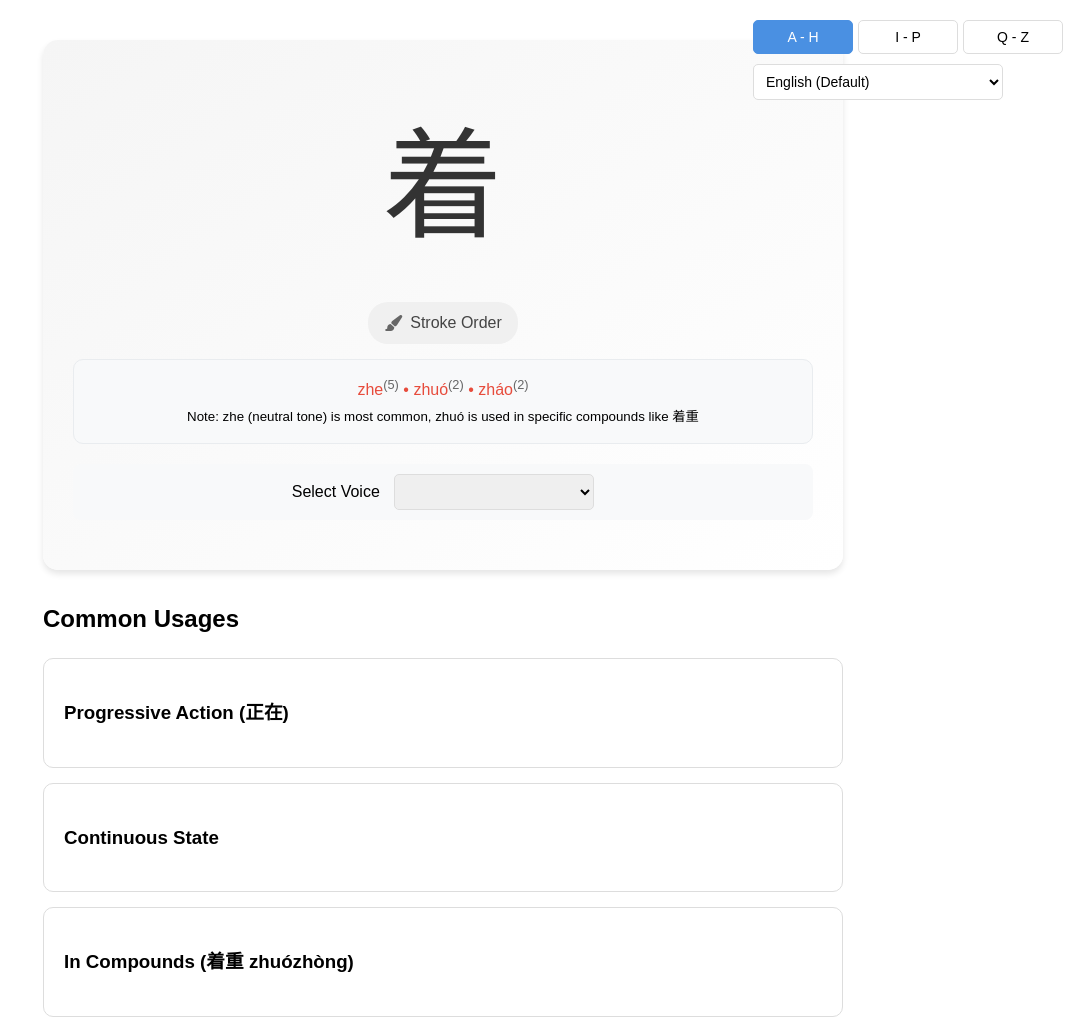
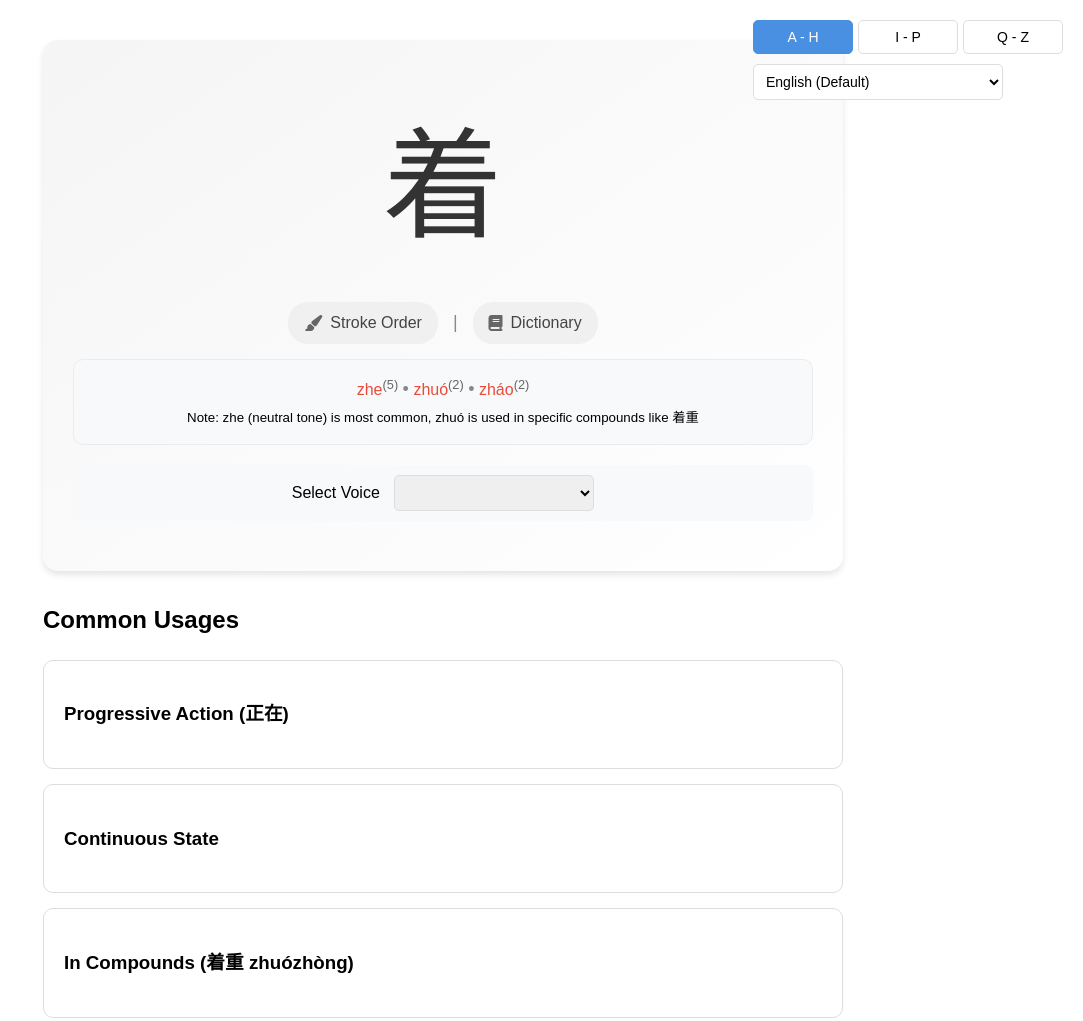
Before and after one commit to sl-knowledge/chinese-learning, a plain HTML site: page study-zhe.html in a window 1280 px wide. Shown: the top 1021 px of the page, without its empty margins (197-1280 px from the left). Drawn offline with Linux system fonts and the light colour scheme.

Commit message:
fix: remove duplicate stroke order button and update reference links
- Remove redundant stroke order button from character section
- Add dictionary link to zdic.net alongside stroke order
- Update reference links styling with separator
- Maintain consistent UI layout and functionality
- Keep all existing translations and features intact

This commit improves UI consistency by removing duplicate elements
and adds a useful dictionary reference while preserving all existing
functionality.

```diff
--- a/data/i18n/translations.json
+++ b/data/i18n/translations.json
@@ -9,7 +9,8 @@
     "next": "Next",
     "home": "Home",
     "readAloud": "Read aloud",
-    "strokeOrder": "Stroke Order"
+    "strokeOrder": "Stroke Order",
+    "dictionary": "Dictionary"
   },
   "ja": {
     "selectVoice": "音声を選択",
@@ -21,7 +22,8 @@
     "next": "次へ",
     "home": "ホーム",
     "readAloud": "音読",
-    "strokeOrder": "筆順"
+    "strokeOrder": "筆順",
+    "dictionary": "辞書"
   },
   "it": {
     "selectVoice": "Seleziona Voce",
@@ -33,7 +35,8 @@
     "next": "Successivo",
     "home": "Home",
     "readAloud": "Leggi ad alta voce",
-    "strokeOrder": "Ordine di scrittura"
+    "strokeOrder": "Ordine di scrittura",
+    "dictionary": "Dizionario"
   },
   "th": {
     "selectVoice": "เลือกเสียง",
@@ -45,7 +48,8 @@
     "next": "ถัดไป",
     "home": "หน้าแรก",
     "readAloud": "อ่านออกเสียง",
-    "strokeOrder": "ลำดับการเขียน"
+    "strokeOrder": "ลำดับการเขียน",
+    "dictionary": "ดิกชันนารี"
   },
   "pt": {
     "selectVoice": "Selecionar Voz",
@@ -57,7 +61,8 @@
     "next": "Próximo",
     "home": "Início",
     "readAloud": "Ler em voz alta",
-    "strokeOrder": "Ordem de Escrita"
+    "strokeOrder": "Ordem de Escrita",
+    "dictionary": "Dicionário"
   },
   "ru": {
     "selectVoice": "Выбрать голос",
@@ -69,7 +74,8 @@
     "next": "Седующий",
     "home": "Главная",
     "readAloud": "Прочитать вслух",
-    "strokeOrder": "Последовательность написания"
+    "strokeOrder": "Последовательность написания",
+    "dictionary": "Словарь"
   },
   "vi": {
     "selectVoice": "Chọn giọng đọc",
@@ -81,7 +87,8 @@
     "next": "Tiếp",
     "home": "Trang chủ",
     "readAloud": "Đọc to",
-    "strokeOrder": "Thứ tự viết"
+    "strokeOrder": "Thứ tự viết",
+    "dictionary": "Từ điển"
   },
   "id": {
     "selectVoice": "Pilih Suara",
@@ -93,7 +100,8 @@
     "next": "Berikutnya",
     "home": "Beranda",
     "readAloud": "Baca keras",
-    "strokeOrder": "Urutan Penulisan"
+    "strokeOrder": "Urutan Penulisan",
+    "dictionary": "Kamus"
   },
   "sw": {
     "selectVoice": "Chagua Sauti",
@@ -105,7 +113,8 @@
     "next": "Inayofuata",
     "home": "Nyumbani",
     "readAloud": "Soma kwa sauti",
-    "strokeOrder": "Mwelekeo wa Kufanya"
+    "strokeOrder": "Mwelekeo wa Kufanya",
+    "dictionary": "Kifungu"
   },
   "fa": {
     "selectVoice": "انتخاب صدا",
@@ -117,7 +126,8 @@
     "next": "بعدی",
     "home": "خانه",
     "readAloud": "با صدای بلند بخوانید",
-    "strokeOrder": "ترتیب نویسی"
+    "strokeOrder": "ترتیب نویسی",
+    "dictionary": "دیکشنری"
   },
   "ar": {
     "selectVoice": "اختيار الصوت",
@@ -129,7 +139,8 @@
     "next": "التالي",
     "home": "الرئيسية",
     "readAloud": "قراءة بصوت عالٍ",
-    "strokeOrder": "ترتيب الصوت"
+    "strokeOrder": "ترتيب الصوت",
+    "dictionary": "معجم"
   },
   "es": {
     "selectVoice": "Seleccionar Voz",
@@ -141,7 +152,8 @@
     "next": "Siguiente",
     "home": "Inicio",
     "readAloud": "Leer en voz alta",
-    "strokeOrder": "Orden de Escritura"
+    "strokeOrder": "Orden de Escritura",
+    "dictionary": "Diccionario"
   },
   "fr": {
     "selectVoice": "Sélectionner la Voix",
@@ -153,7 +165,8 @@
     "next": "Suivant",
     "home": "Accueil",
     "readAloud": "Lire à haute voix",
-    "strokeOrder": "Ordre d'Écriture"
+    "strokeOrder": "Ordre d'Écriture",
+    "dictionary": "Dictionnaire"
   },
   "ko": {
     "selectVoice": "음성 선택",
@@ -165,7 +178,8 @@
     "next": "다음",
     "home": "홈",
     "readAloud": "소리내어 읽기",
-    "strokeOrder": "음성 순서"
+    "strokeOrder": "음성 순서",
+    "dictionary": "사전"
   },
   "de": {
     "selectVoice": "Stimme auswählen",
@@ -177,7 +191,8 @@
     "next": "Nächste",
     "home": "Start",
     "readAloud": "Vorlesen",
-    "strokeOrder": "Schriftfolge"
+    "strokeOrder": "Schriftfolge",
+    "dictionary": "Wörterbuch"
   },
   "tr": {
     "selectVoice": "Ses Seçin",
@@ -189,7 +204,8 @@
     "next": "Sonraki",
     "home": "Ana Sayfa",
     "readAloud": "Sesli Oku",
-    "strokeOrder": "Yazılış Sırası"
+    "strokeOrder": "Yazılış Sırası",
+    "dictionary": "Sözlük"
   },
   "hi": {
     "selectVoice": "आवाज़ चुनें",
@@ -201,7 +217,8 @@
     "next": "अगला",
     "home": "मुख्य पृष्ठ",
     "readAloud": "जोर से पढ़ें",
-    "strokeOrder": "वर्ण क्रम"
+    "strokeOrder": "वर्ण क्रम",
+    "dictionary": "शब्दकोश"
   },
   "bn": {
     "selectVoice": "কণ্ঠস্বর নির্বাচন করুন",
@@ -213,7 +230,8 @@
     "next": "পরবর্তী",
     "home": "হোম",
     "readAloud": "জোরে পড়ুন",
-    "strokeOrder": "লিখনী ক্রম"
+    "strokeOrder": "লিখনী ক্রম",
+    "dictionary": "বাজার"
   },
   "ur": {
     "selectVoice": "آواز منتخب کریں",
@@ -225,7 +243,8 @@
     "next": "اگلا",
     "home": "ہوم",
     "readAloud": "بلند آواز میں پڑھیں",
-    "strokeOrder": "آواز کی ترتیب"
+    "strokeOrder": "آواز کی ترتیب",
+    "dictionary": "آبجکشنری"
   },
   "ms": {
     "selectVoice": "Pilih Suara",
@@ -237,7 +256,8 @@
     "next": "Seterusnya",
     "home": "Laman Utama",
     "readAloud": "Baca Dengan Kuat",
-    "strokeOrder": "Urutan Penulisan"
+    "strokeOrder": "Urutan Penulisan",
+    "dictionary": "Kamus"
   },
   "mn": {
     "selectVoice": "Дуу сонгох",
@@ -249,7 +269,8 @@
     "next": "Дараах",
     "home": "Нүүр",
     "readAloud": "Чанга уншиx",
-    "strokeOrder": "Хөдөлгөөний дараал"
+    "strokeOrder": "Хөдөлгөөний дараал",
+    "dictionary": "Словарь"
   },
   "lo": {
     "selectVoice": "ເລືອກສຽງ",
@@ -261,7 +282,8 @@
     "next": "ຕໍ່ໄປ",
     "home": "ໜ້າຫຼັກ",
     "readAloud": "ອ່ານອອກສຽງ",
-    "strokeOrder": "ລຳດັບການເຂີຢນ"
+    "strokeOrder": "ລຳດັບການເຂີຢນ",
+    "dictionary": "ພາສາລາຍລະນາມ"
   },
   "km": {
     "selectVoice": "ជ្រើសរើសសំឡេង",
@@ -273,7 +295,8 @@
     "next": "បន្ទាប់",
     "home": "ទំព័រដើម",
     "readAloud": "អានឮៗ",
-    "strokeOrder": "ល្បាច់ស្រាវ"
+    "strokeOrder": "ល្បាច់ស្រាវ",
+    "dictionary": "អានឮៗ"
   },
   "my": {
     "selectVoice": "အသံရွေးပါ",
@@ -285,7 +308,8 @@
     "next": "နောက်",
     "home": "ပင်မ",
     "readAloud": "အသံထွက်ဖတ်ပါ",
-    "strokeOrder": "အသံရွေးပါ"
+    "strokeOrder": "အသံရွေးပါ",
+    "dictionary": "အသုံးများသောအသုံးပြုမှုများ"
   },
   "kk": {
     "selectVoice": "Дауысты таңдау",
@@ -297,7 +321,8 @@
     "next": "Келесі",
     "home": "Басты бет",
     "readAloud": "Дауыстап оқу",
-    "strokeOrder": "Әрекеттердің реті"
+    "strokeOrder": "Әрекеттердің реті",
+    "dictionary": "Словарь"
   },
   "uz": {
     "selectVoice": "Ovozni tanlang",
@@ -309,7 +334,8 @@
     "next": "Keyingi",
     "home": "Bosh sahifa",
     "readAloud": "Ovoz chiqarib o'qish",
-    "strokeOrder": "Ovozni tanlang"
+    "strokeOrder": "Ovozni tanlang",
+    "dictionary": "Sözlük"
   },
   "ta": {
     "selectVoice": "குரலைத் தேர்வுசெய்க",
@@ -321,7 +347,8 @@
     "next": "அடுத்த",
     "home": "முகப்பு",
     "readAloud": "சத்தமாக வாசிக்கவும்",
-    "strokeOrder": "புத்திரம் வரிசை"
+    "strokeOrder": "புத்திரம் வரிசை",
+    "dictionary": "சத்தமாக வாசிக்கவும்"
   },
   "te": {
     "selectVoice": "స్వరాన్ని ఎంచుకోండి",
@@ -333,7 +360,8 @@
     "next": "తదుపరి",
     "home": "హోమ్",
     "readAloud": "బిగ్గరగా చదవండి",
-    "strokeOrder": "స్వరాన్ని ఎంచుకోండి"
+    "strokeOrder": "స్వరాన్ని ఎంచుకోండి",
+    "dictionary": "స్వరాన్ని ఎంచుకోండి"
   },
   "el": {
     "selectVoice": "Επιλογή φωνής",
@@ -345,7 +373,8 @@
     "next": "Επόμενο",
     "home": "Αρχική",
     "readAloud": "Ανάγνωση",
-    "strokeOrder": "Πορθογραφή"
+    "strokeOrder": "Πορθογραφή",
+    "dictionary": "Λεξικό"
   },
   "hu": {
     "selectVoice": "Hang kiválasztása",
@@ -357,7 +386,8 @@
     "next": "Következő",
     "home": "Kezdőlap",
     "readAloud": "Felolvasás",
-    "strokeOrder": "Hangkövetés"
+    "strokeOrder": "Hangkövetés",
+    "dictionary": "Szótár"
   },
   "sr": {
     "selectVoice": "Изаберите глас",
@@ -369,6 +399,7 @@
     "next": "Следеће",
     "home": "Почетна",
     "readAloud": "Читај наглас",
-    "strokeOrder": "Писање гласова"
+    "strokeOrder": "Писање гласова",
+    "dictionary": "Речник"
   }
 }
--- a/study-zhe.html
+++ b/study-zhe.html
@@ -57,10 +57,15 @@
 
     <div class="character-section">
         <div class="big-char">着</div>
-        <div class="stroke-order">
-            <a href="https://bishun.net/hanzi/30528" target="_blank" class="stroke-link">
+        <div class="reference-links">
+            <a href="https://bishun.net/hanzi/30528" target="_blank" class="ref-link">
                 <i class="fas fa-paint-brush"></i>
                 <span data-i18n="strokeOrder">Stroke Order</span>
+            </a>
+            <span class="separator">|</span>
+            <a href="https://www.zdic.net/hans/%E7%9D%80" target="_blank" class="ref-link">
+                <i class="fas fa-book"></i>
+                <span data-i18n="dictionary">Dictionary</span>
             </a>
         </div>
         <div class="pronunciation-box">
--- a/styles/character.css
+++ b/styles/character.css
@@ -304,3 +304,38 @@ option[value="ur"] {
 .stroke-link i {
     color: #666;
 }
+
+/* Add styles for reference links */
+.reference-links {
+    display: flex;
+    justify-content: center;
+    align-items: center;
+    gap: 15px;
+    margin: 15px 0;
+}
+
+.ref-link {
+    display: inline-flex;
+    align-items: center;
+    gap: 8px;
+    padding: 8px 16px;
+    background: #f0f0f0;
+    border-radius: 20px;
+    text-decoration: none;
+    color: #444;
+    transition: all 0.3s ease;
+}
+
+.ref-link:hover {
+    background: #e0e0e0;
+    transform: translateY(-2px);
+}
+
+.ref-link i {
+    color: #666;
+}
+
+.separator {
+    color: #888;
+    font-size: 18px;
+}
```
Also changed, not shown: templates/character-template.html (+12 -0 lines).
